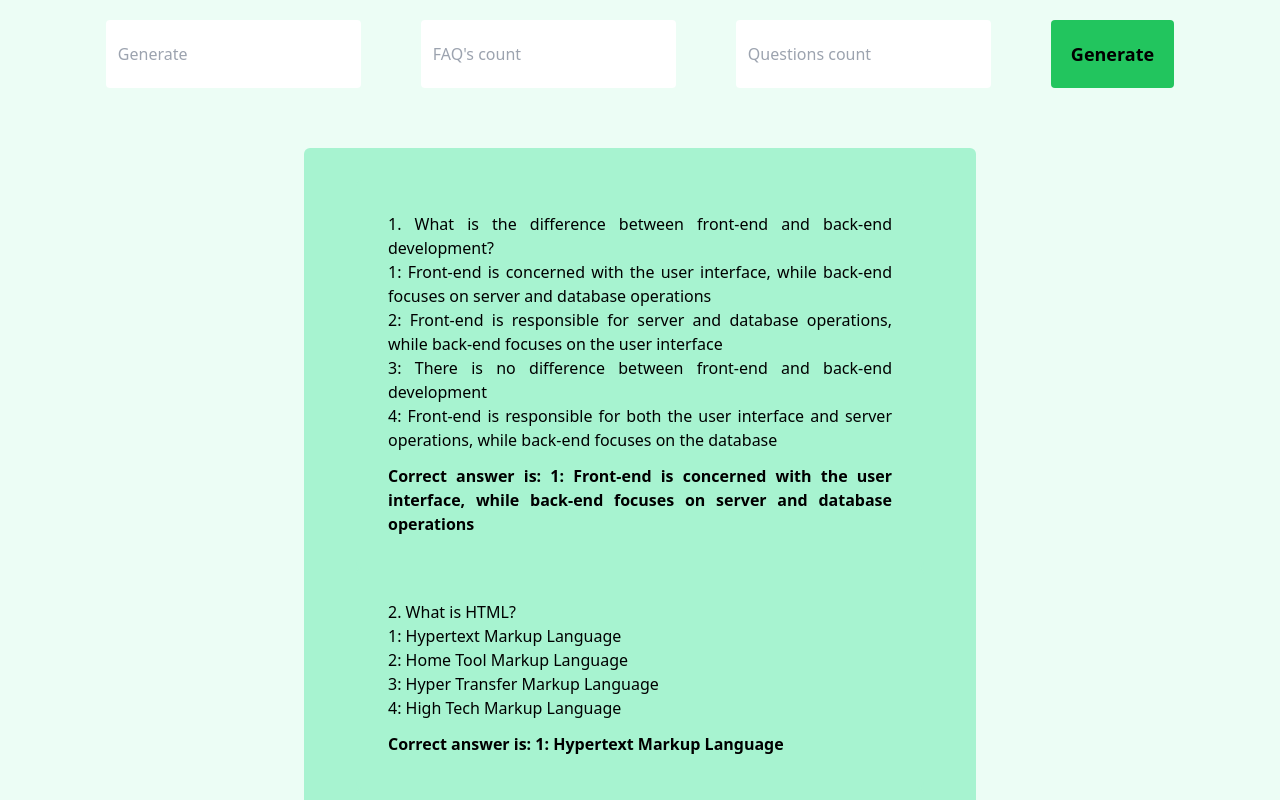
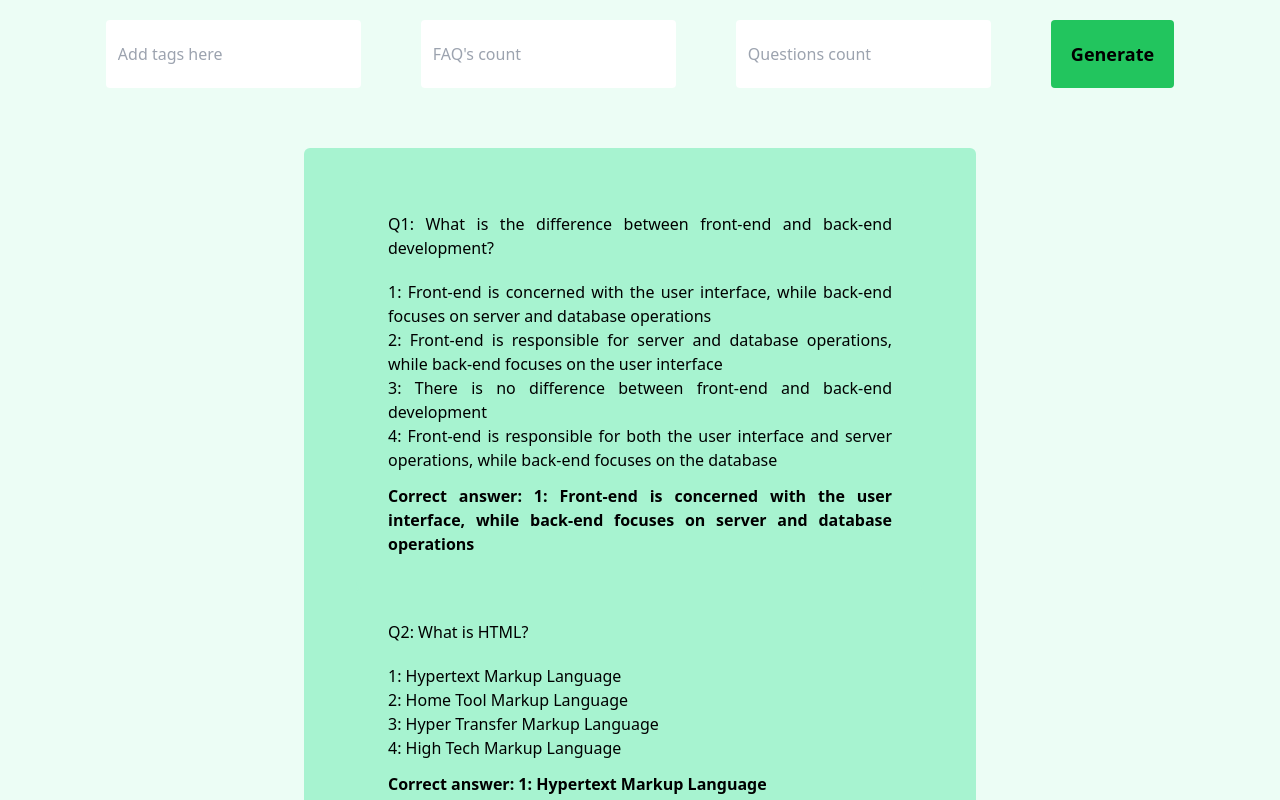
Before and after one commit to Collabs-001/QuestionsBuilder, a React (Vite) app: page / in a window 1280 px wide. Shown: the top 800 px of the page. Built offline with nearby package versions, Linux system fonts and the light colour scheme.

Commit message:
UI updates + added FAQ's

```diff
--- a/package.json
+++ b/package.json
@@ -12,7 +12,8 @@
   "dependencies": {
     "openai": "^4.4.0",
     "react": "^18.2.0",
-    "react-dom": "^18.2.0"
+    "react-dom": "^18.2.0",
+    "react-faq-component": "^1.3.4"
   },
   "devDependencies": {
     "@types/react": "^18.2.15",
--- a/src/components/Form.jsx
+++ b/src/components/Form.jsx
@@ -1,4 +1,4 @@
-import { SearchBar } from './SearchBar';
+import { SearchBar } from "./SearchBar";
 
 function Form() {
   return (
--- a/src/components/RepliesList.jsx
+++ b/src/components/RepliesList.jsx
@@ -24,8 +24,8 @@ function RepliesList({ repliesList }) {
 					key={index}
 					className={`mx-5 text-justify max-w-2xl p-8 rounded-md ${repliesListStyles.repliesTxt}`}
 				>
-					<div>
-						{index + 1}. {reply.question}
+					<div className="mb-5">
+						Q{index + 1}: {reply.question}
 					</div>
 					<div>
 						<ul>
@@ -34,7 +34,7 @@ function RepliesList({ repliesList }) {
 							))}
 						</ul>
 					</div>
-					<p className="mt-3 font-bold">Correct answer is: {reply.answer}</p>
+					<p className="mt-3 font-bold">Correct answer: {reply.answer}</p>
 				</div>
 			))}
 			<p className="text-right mt-2 mr-5">{istDateTime}</p>
--- a/src/components/Reply.jsx
+++ b/src/components/Reply.jsx
@@ -1,9 +1,39 @@
-import mockData from '../../output.json';
-import { RepliesList } from './index';
+import mockData from "../../output.json";
+import Faq from "react-faq-component";
+import { RepliesList } from "./index";
 
 function Reply() {
+  console.log(mockData);
+	const data = {
+		title: "Frequently Asked Questions",
+		rows: [],
+	};
 
-	console.log(mockData);
+	for (const key in mockData.faqs) {
+		if (mockData.faqs.hasOwnProperty(key)) {
+			const faq = mockData.faqs[key];
+			const row = {
+				title: faq.question,
+				content: faq.answer,
+			};
+			data.rows.push(row);
+		}
+	}
+
+  const styles = {
+    bgColor: '#a7f3d0',
+    // titleTextColor: "blue",
+    // rowTitleColor: "blue",
+    // rowContentColor: 'grey',
+    // arrowColor: "red",
+  };
+
+  const config = {
+    // animate: true,
+    // arrowIcon: "V",
+    // tabFocus: true
+  };
+
   return (
     <section className="flex justify-center mt-10">
       <div>
@@ -42,6 +72,9 @@ function Reply() {
 				</div>
 				<p className="text-right mt-2 mr-5">{istDateTime}</p>
 			</div> */}
+        <div class="mx-5 text-justify max-w-2xl p-8 rounded-md _repliesTxt_pbitv_1">
+          <Faq data={data} styles={styles} config={config} />
+        </div>
       </div>
     </section>
   );
--- a/src/components/SearchBar.jsx
+++ b/src/components/SearchBar.jsx
@@ -3,7 +3,7 @@ function SearchBar() {
 		<input
 			type="text"
 			className="m-5 p-3 rounded z-0 focus:shadow focus:outline focus:outline-offset-2 focus:outline-2"
-			placeholder="Generate"
+			placeholder="Add tags here"
 		/>
 	);
 }
```
Also changed, not shown: 1 other file (tests, documents, lock files or other folders). Lines whose indentation alone changed are shown as unchanged.
